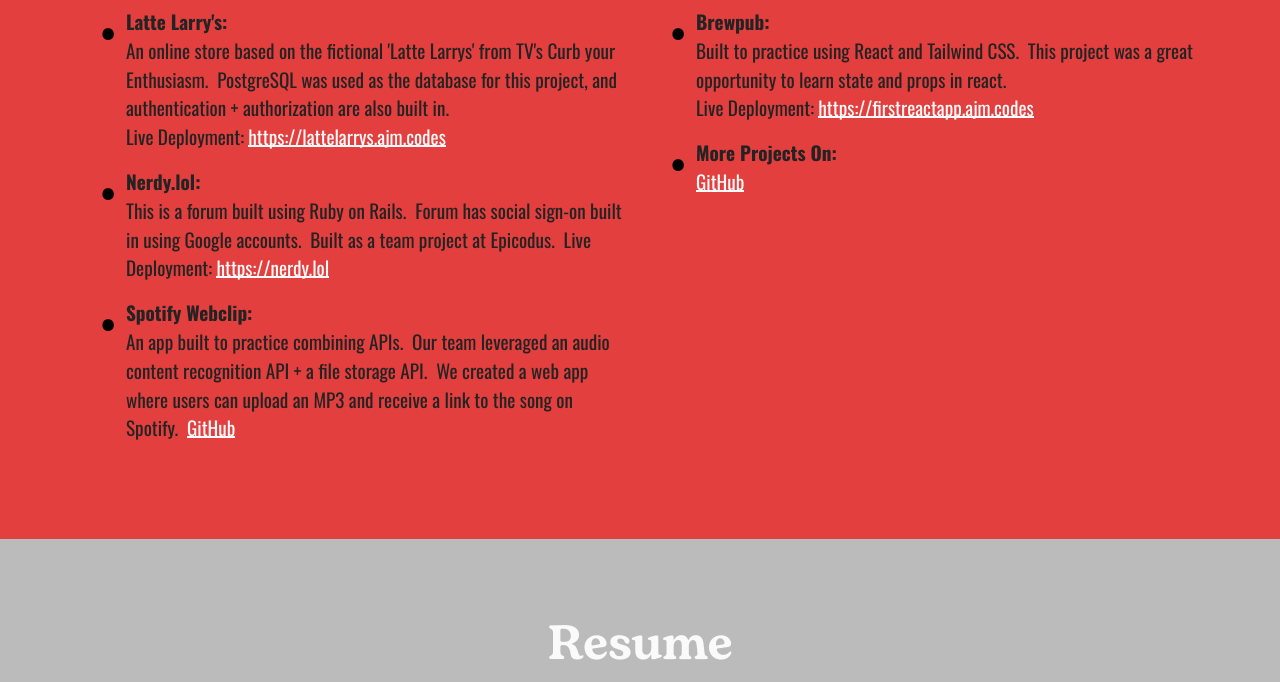
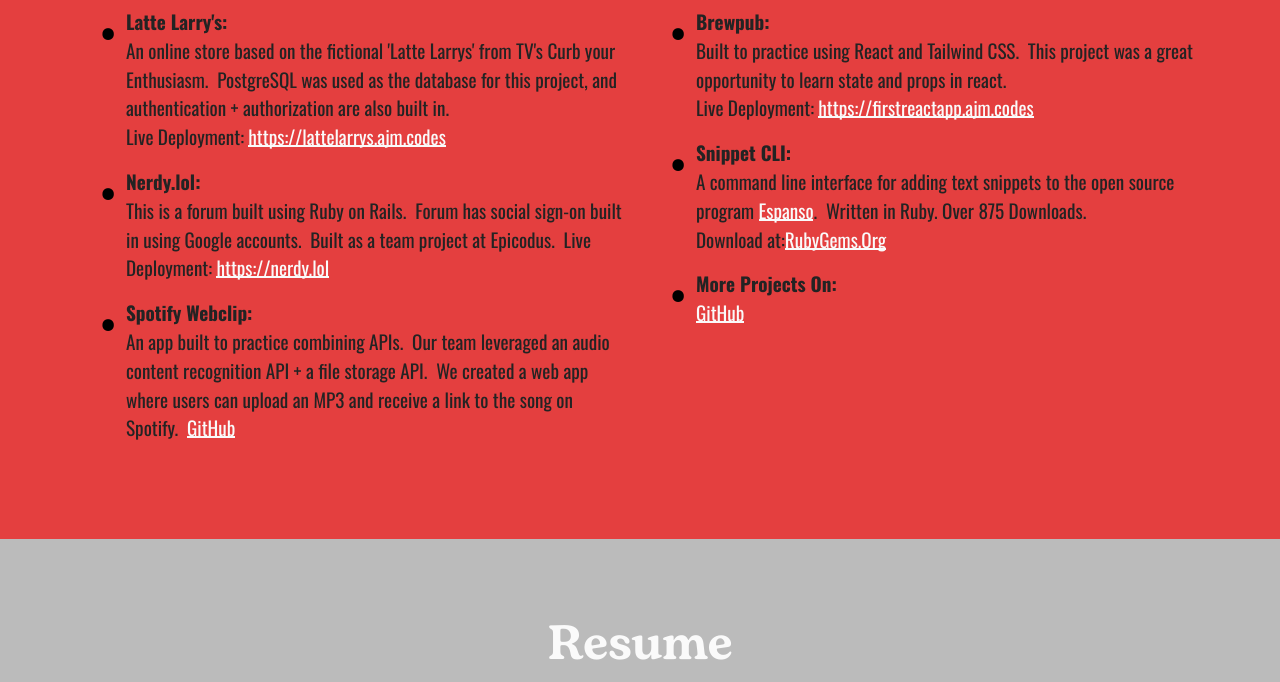
Before and after one commit to ajmarkow/portfolio, a plain HTML site: page index.html in a window 1280 px wide. Shown: the part 780-1462 px from the top of the page. Drawn offline with nearby package versions, Linux system fonts and the light colour scheme.

Commit message:
Add snippet cli section to projects.

```diff
--- a/index.html
+++ b/index.html
@@ -145,6 +145,7 @@
                     <div class="col-12 col-lg-6">
                         <ul class="list mbr-fonts-style display-7">
                             <li><strong>Brewpub:</strong><br>Built to practice using React and Tailwind CSS.&nbsp; This project was a great opportunity to learn state and props in react. <br>Live Deployment: <a href="https://firstreactapp.ajm.codes" class="text-white">https://firstreactapp.ajm.codes</a></li>
+                            <li><strong>Snippet CLI:</strong><br>A command line interface for adding text snippets to the open source program <a href='http://espanso.org' class='text-white'>Espanso</a>.&nbsp; Written in Ruby. Over 875 Downloads.<br> Download at:<a href="https://rubygems.org/gems/snippet_cli/" class="text-white">RubyGems.Org</a></li>
                             <li><strong>More Projects On:<br></strong><a href="https://l.ajm.codes/github" class="text-white" target="_blank">GitHub</a></li>
                         </ul>
                     </div>
```
